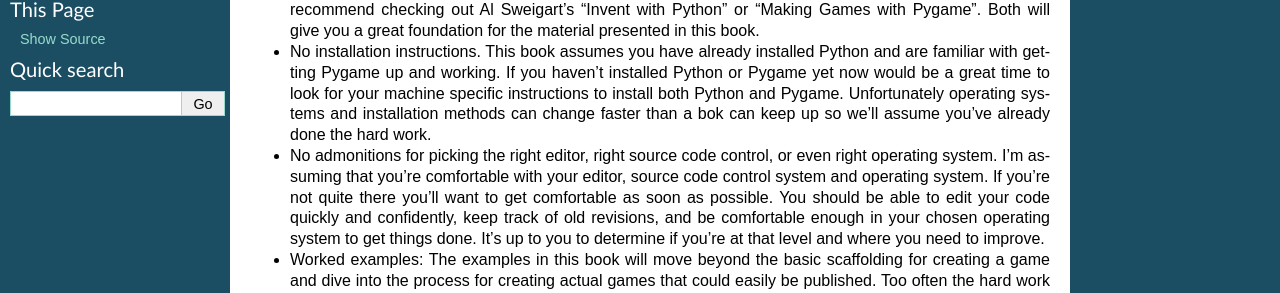
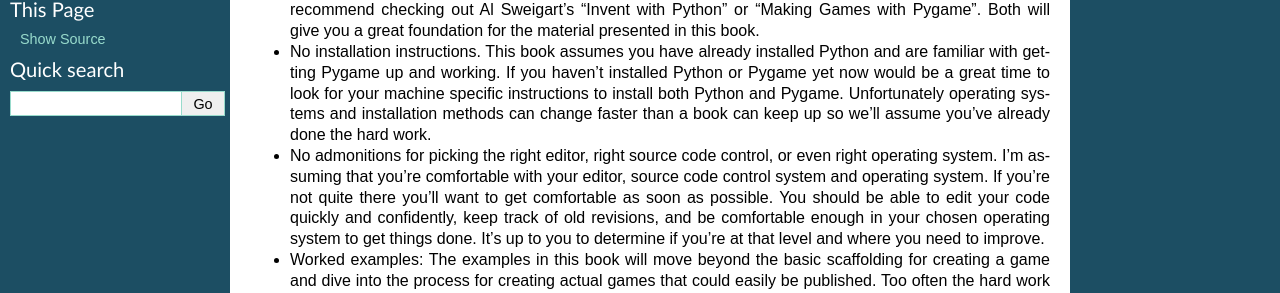
Before and after one commit to craigmaloney/pygame_book, a Sphinx documentation site: the page built from source/introduction/introduction.rst, in a window 1280 px wide. Shown: the part 170-463 px from the top of the page. Built offline with Sphinx 7.4.7, drawn with Linux system fonts in a browser that asks for light colours.

```diff
--- a/source/introduction/introduction.rst
+++ b/source/introduction/introduction.rst
@@ -5,7 +5,7 @@ Introduction
 In your hands (or on your screen) is yet-another-Pygame book. But what makes this one different from the plethora of other Pygame books out there?
 
 * This is not an introduction: If you're not familiar with Python this book is not the best place to start. I'd highly recommend checking out Al Sweigart's "Invent with Python" or "Making Games with Pygame". Both will give you a great foundation for the material presented in this book.
-* No installation instructions. This book assumes you have already installed Python and are familiar with getting Pygame up and working. If you haven't installed Python or Pygame yet now would be a great time to look for your machine specific instructions to install both Python and Pygame. Unfortunately operating systems and installation methods can change faster than a bok can keep up so we'll assume you've already done the hard work.
+* No installation instructions. This book assumes you have already installed Python and are familiar with getting Pygame up and working. If you haven't installed Python or Pygame yet now would be a great time to look for your machine specific instructions to install both Python and Pygame. Unfortunately operating systems and installation methods can change faster than a book can keep up so we'll assume you've already done the hard work.
 * No admonitions for picking the right editor, right source code control, or even right operating system. I'm assuming that you're comfortable with your editor, source code control system and operating system. If you're not quite there you'll want to get comfortable as soon as possible. You should be able to edit your code quickly and confidently, keep track of old revisions, and be comfortable enough in your chosen operating system to get things done. It's up to you to determine if you're at that level and where you need to improve.
 * Worked examples: The examples in this book will move beyond the basic scaffolding for creating a game and dive into the process for creating actual games that could easily be published. Too often the hard work of polishing the final game is left as an exercise for the reader. Not here. We'll cover the spit and polish required for taking a game through design, development, debugging, dissection, deployment and delivery. By the end of this book you'll have a clear understanding of what is needed to take a game from concept to completion.
 * This book will cover more of the bits that other books tend to overlook or only cover in minute detail. We'll cover Pygame Sprites, and show where they can be useful and where you might not want to use them. We'll use libraries like Pyscroll and PyTMX for creating scrolling, tiled environments for our game.
```
Also changed, not shown: source/chapter2/index.rst (added, +8 -0 lines).
